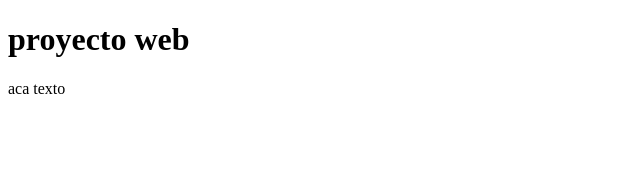
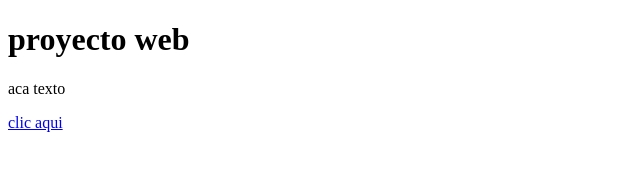
Before and after one commit to Jonathan-T1/proyectoweb2, a plain HTML site: page index.html in a window 1280 px wide. Shown: the full height of the page, 0-640 px from the left. Drawn offline with Linux system fonts and the light colour scheme.

Commit message:
hipervinculo

```diff
--- a/index.html
+++ b/index.html
@@ -10,5 +10,7 @@
     <h1>proyecto web</h1>
     <p>aca texto
     </p>
+    <a href="#">clic aqui
+    </a>
 </body>
 </html>
```
